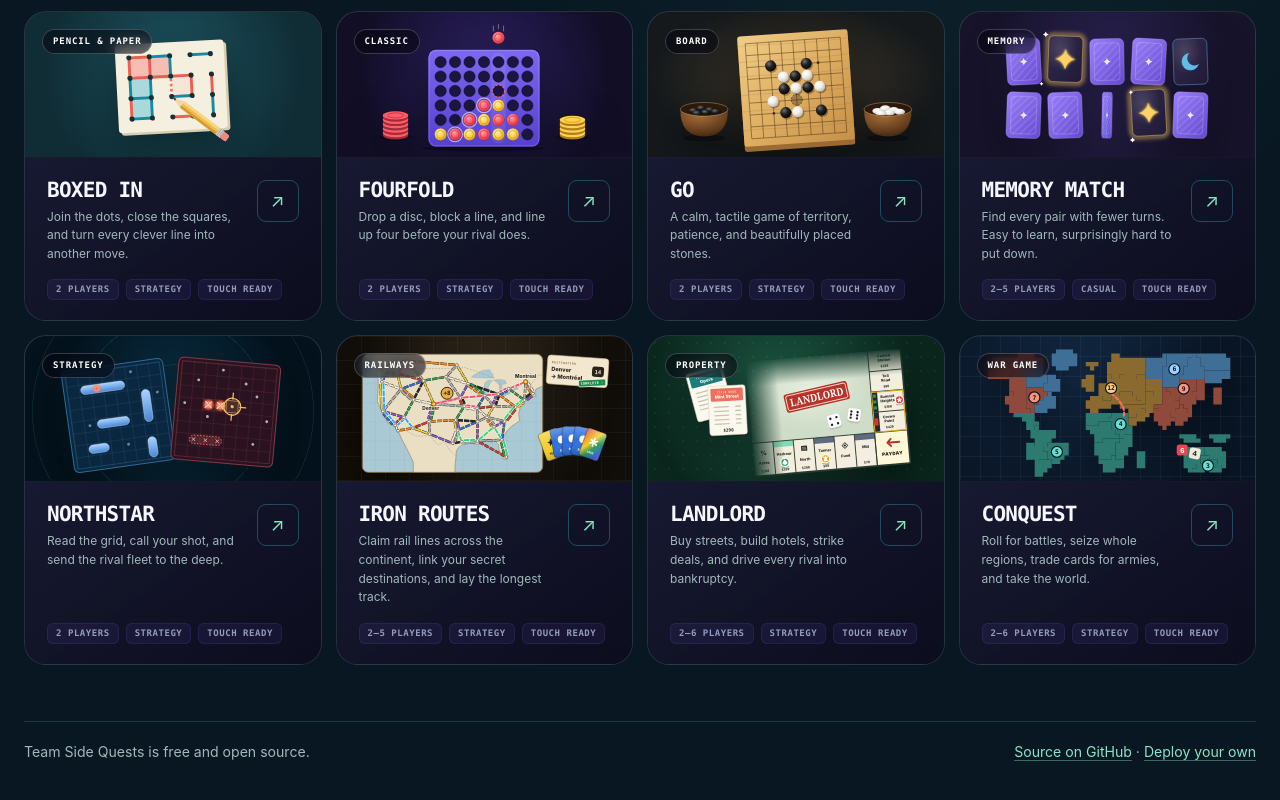
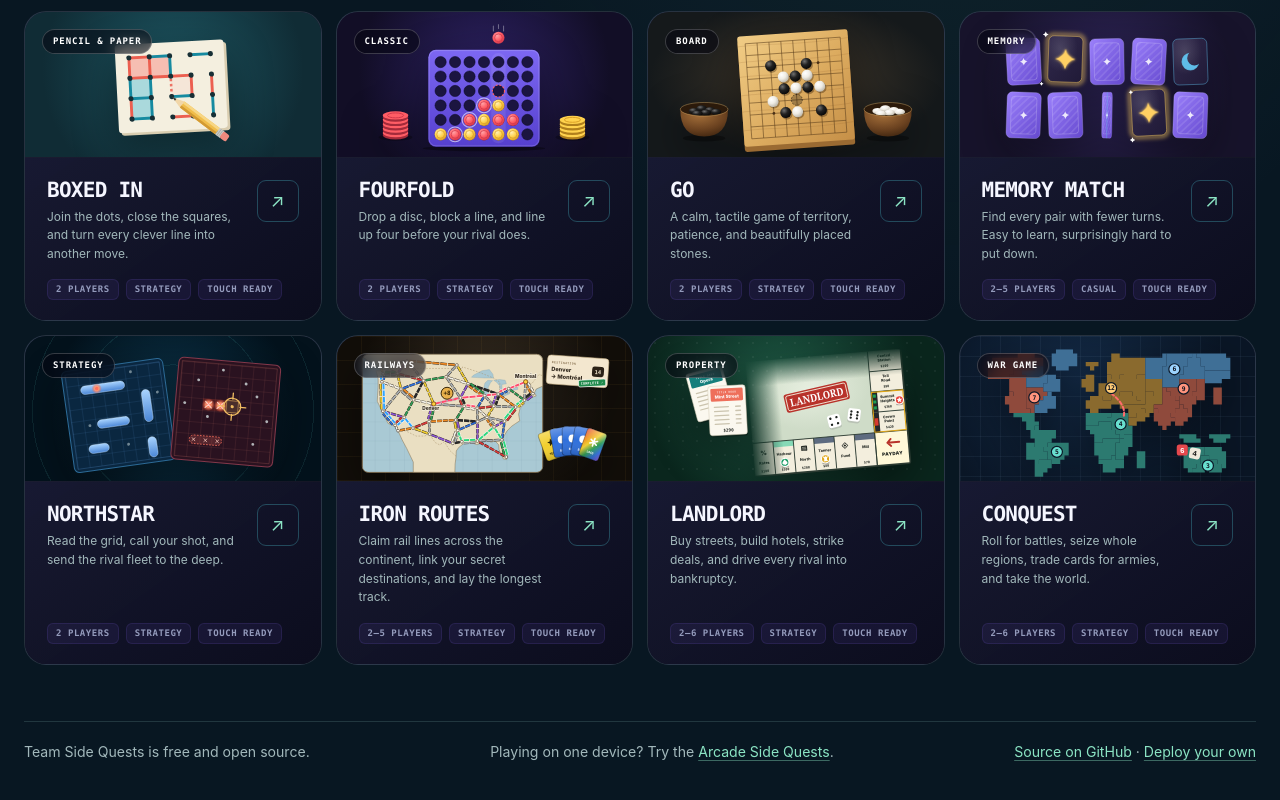
Before and after one commit to EMRahman/GameRooms, a website with bundled scripts: page public/index.html in a window 1280 px wide. Shown: the part 558-1358 px from the top of the page. Built offline with nearby package versions, Linux system fonts and the light colour scheme; files whose address does not match are found by name.

Commit message:
Link to Arcade Side Quests in footer for single-device play (#16)
Co-authored-by: Ehsan Rahman <ehsanrahman@Ehsans-Mac-mini.local>
Co-authored-by: Claude Sonnet 5.5 <noreply@anthropic.com>

```diff
--- a/public/index.html
+++ b/public/index.html
@@ -372,6 +372,7 @@
   </dialog>
   <footer class="site-footer" id="site-footer">
     <p>Team Side Quests is free and open source.</p>
+    <p>Playing on one device? Try the <a href="https://emrahman.github.io/Games/">Arcade Side Quests</a>.</p>
     <p><a href="https://github.com/EMRahman/GameRooms">Source on GitHub</a> · <a href="https://deploy.workers.cloudflare.com/?url=https%3A%2F%2Fgithub.com%2FEMRahman%2FGameRooms">Deploy your own</a></p>
   </footer>
 </main>
```
